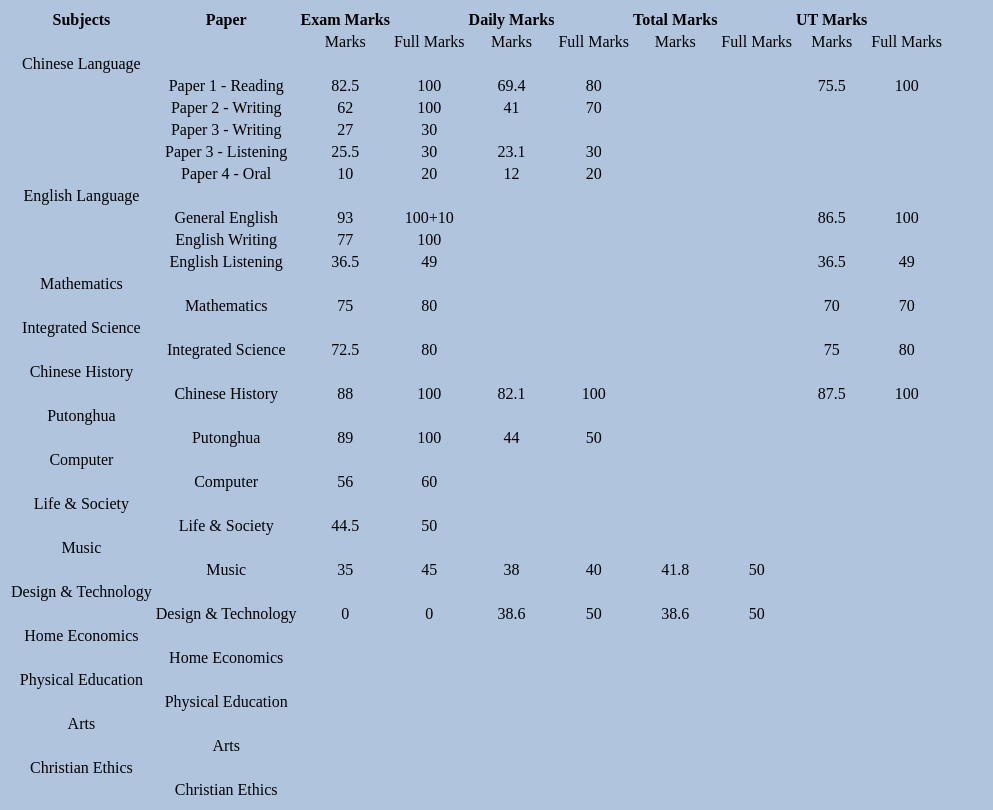
After one commit to guangyou2323/guangyou2323.github.io, a PHP site: page /exam/marks/excels/s1/firstterm.html in a window 1280 px wide. The commit adds this page. Shown: the whole page, without its empty margins (0-993 px from the left). Run offline with PHP 8.4, Linux system fonts and the light colour scheme.

Commit message:
first term exan

```diff
--- /dev/null
+++ b/exam/marks/excels/s1/firstterm.html
@@ -0,0 +1,450 @@
+<!DOCTYPE html>
+<html>
+    <head>
+        <meta charset="utf-8">
+        <link rel="stylesheet" href="/exam/marks/index.css" type="text/css">
+        <title>S1 First Term</title>
+    </head>
+    <body>
+        <div>
+            <table>
+                <thead>
+                    <tr>
+                        <th>Subjects</th>
+                        <th>Paper</th>
+                        <th>Exam Marks</th>
+                        <th></th>
+                        <th>Daily Marks</th>
+                        <th></th>
+                        <th>Total Marks</th>
+                        <th></th>
+                        <th>UT Marks</th>
+                        <th></th>
+                    </tr>
+                </thead>
+                <tbody>
+                    <tr>
+                        <td></td>
+                        <td></td>
+                        <td>Marks</td>
+                        <td>Full Marks</td>
+                        <td>Marks</td>
+                        <td>Full Marks</td>
+                        <td>Marks</td>
+                        <td>Full Marks</td>
+                        <td>Marks</td>
+                        <td>Full Marks</td>
+                    </tr>
+                    <tr>
+                        <td>Chinese Language</td>
+                        <td></td>
+                        <td></td>
+                        <td></td>
+                        <td></td>
+                        <td></td>
+                        <td></td>
+                        <td></td>
+                        <td></td>
+                        <td></td>
+                    </tr>
+                    <tr>
+                        <td></td>
+                        <td>Paper 1 - Reading</td>
+                        <td>82.5</td>
+                        <td>100</td>
+                        <td>69.4</td>
+                        <td>80</td>
+                        <td></td>
+                        <td></td>
+                        <td>75.5</td>
+                        <td>100</td>
+                    </tr>
+                    <tr>
+                        <td></td>
+                        <td>Paper 2 - Writing</td>
+                        <td>62</td>
+                        <td>100</td>
+                        <td>41</td>
+                        <td>70</td>
+                        <td></td>
+                        <td></td>
+                        <td></td>
+                        <td></td>
+                    </tr>
+                    <tr>
+                        <td></td>
+                        <td>Paper 3 - Writing</td>
+                        <td>27</td>
+                        <td>30</td>
+                        <td></td>
+                        <td></td>
+                        <td></td>
+                        <td></td>
+                        <td></td>
+                        <td></td>
+                    </tr>
+                    <tr>
+                        <td></td>
+                        <td>Paper 3 - Listening</td>
+                        <td>25.5</td>
+                        <td>30</td>
+                        <td>23.1</td>
+                        <td>30</td>
+                        <td></td>
+                        <td></td>
+                        <td></td>
+                        <td></td>
+                    </tr>
+                    <tr>
+                        <td></td>
+                        <td>Paper 4 - Oral</td>
+                        <td>10</td>
+                        <td>20</td>
+                        <td>12</td>
+                        <td>20</td>
+                        <td></td>
+                        <td></td>
+                        <td></td>
+                        <td></td>
+                    </tr>
+                    <tr>
+                        <td>English Language</td>
+                        <td></td>
+                        <td></td>
+                        <td></td>
+                        <td></td>
+                        <td></td>
+                        <td></td>
+                        <td></td>
+                        <td></td>
+                        <td></td>
+                    </tr>
+                    <tr>
+                        <td></td>
+                        <td>General English</td>
+                        <td>93</td>
+                        <td>100+10</td>
+                        <td></td>
+                        <td></td>
+                        <td></td>
+                        <td></td>
+                        <td>86.5</td>
+                        <td>100</td>
+                    </tr>
+                    <tr>
+                        <td></td>
+                        <td>English Writing</td>
+                        <td>77</td>
+                        <td>100</td>
+                        <td></td>
+                        <td></td>
+                        <td></td>
+                        <td></td>
+                        <td></td>
+                        <td></td>
+                    </tr>
+                    <tr>
+                        <td></td>
+                        <td>English Listening</td>
+                        <td>36.5</td>
+                        <td>49</td>
+                        <td></td>
+                        <td></td>
+                        <td></td>
+                        <td></td>
+                        <td>36.5</td>
+                        <td>49</td>
+                    </tr>
+                    <tr>
+                        <td>Mathematics</td>
+                        <td></td>
+                        <td></td>
+                        <td></td>
+                        <td></td>
+                        <td></td>
+                        <td></td>
+                        <td></td>
+                        <td></td>
+                        <td></td>
+                    </tr>
+                    <tr>
+                        <td></td>
+                        <td>Mathematics</td>
+                        <td>75</td>
+                        <td>80</td>
+                        <td></td>
+                        <td></td>
+                        <td></td>
+                        <td></td>
+                        <td>70</td>
+                        <td>70</td>
+                    </tr>
+                    <tr>
+                        <td>Integrated Science</td>
+                        <td></td>
+                        <td></td>
+                        <td></td>
+                        <td></td>
+                        <td></td>
+                        <td></td>
+                        <td></td>
+                        <td></td>
+                        <td></td>
+                    </tr>
+                    <tr>
+                        <td></td>
+                        <td>Integrated Science</td>
+                        <td>72.5</td>
+                        <td>80</td>
+                        <td></td>
+                        <td></td>
+                        <td></td>
+                        <td></td>
+                        <td>75</td>
+                        <td>80</td>
+                    </tr>
+                    <tr>
+                        <td>Chinese History</td>
+                        <td></td>
+                        <td></td>
+                        <td></td>
+                        <td></td>
+                        <td></td>
+                        <td></td>
+                        <td></td>
+                        <td></td>
+                        <td></td>
+                    </tr>
+                    <tr>
+                        <td></td>
+                        <td>Chinese History</td>
+                        <td>88</td>
+                        <td>100</td>
+                        <td>82.1</td>
+                        <td>100</td>
+                        <td></td>
+                        <td></td>
+                        <td>87.5</td>
+                        <td>100</td>
+                    </tr>
+                    <tr>
+                        <td>Putonghua</td>
+                        <td></td>
+                        <td></td>
+                        <td></td>
+                        <td></td>
+                        <td></td>
+                        <td></td>
+                        <td></td>
+                        <td></td>
+                        <td></td>
+                    </tr>
+                    <tr>
+                        <td></td>
+                        <td>Putonghua</td>
+                        <td>89</td>
+                        <td>100</td>
+                        <td>44</td>
+                        <td>50</td>
+                        <td></td>
+                        <td></td>
+                        <td></td>
+                        <td></td>
+                    </tr>
+                    <tr>
+                        <td>Computer</td>
+                        <td></td>
+                        <td></td>
+                        <td></td>
+                        <td></td>
+                        <td></td>
+                        <td></td>
+                        <td></td>
+                        <td></td>
+                        <td></td>
+                    </tr>
+                    <tr>
+                        <td></td>
+                        <td>Computer</td>
+                        <td>56</td>
+                        <td>60</td>
+                        <td></td>
+                        <td></td>
+                        <td></td>
+                        <td></td>
+                        <td></td>
+                        <td></td>
+                    </tr>
+                    <tr>
+                        <td>Life &amp; Society</td>
+                        <td></td>
+                        <td></td>
+                        <td></td>
+                        <td></td>
+                        <td></td>
+                        <td></td>
+                        <td></td>
+                        <td></td>
+                        <td></td>
+                    </tr>
+                    <tr>
+                        <td></td>
+                        <td>Life &amp; Society</td>
+                        <td>44.5</td>
+                        <td>50</td>
+                        <td></td>
+                        <td></td>
+                        <td></td>
+                        <td></td>
+                        <td></td>
+                        <td></td>
+                    </tr>
+                    <tr>
+                        <td>Music</td>
+                        <td></td>
+                        <td></td>
+                        <td></td>
+                        <td></td>
+                        <td></td>
+                        <td></td>
+                        <td></td>
+                        <td></td>
+                        <td></td>
+                    </tr>
+                    <tr>
+                        <td></td>
+                        <td>Music</td>
+                        <td>35</td>
+                        <td>45</td>
+                        <td>38</td>
+                        <td>40</td>
+                        <td>41.8</td>
+                        <td>50</td>
+                        <td></td>
+                        <td></td>
+                    </tr>
+                    <tr>
+                        <td>Design &amp; Technology</td>
+                        <td></td>
+                        <td></td>
+                        <td></td>
+                        <td></td>
+                        <td></td>
+                        <td></td>
+                        <td></td>
+                        <td></td>
+                        <td></td>
+                    </tr>
+                    <tr>
+                        <td></td>
+                        <td>Design &amp; Technology</td>
+                        <td>0</td>
+                        <td>0</td>
+                        <td>38.6</td>
+                        <td>50</td>
+                        <td>38.6</td>
+                        <td>50</td>
+                        <td></td>
+                        <td></td>
+                    </tr>
+                    <tr>
+                        <td>Home Economics</td>
+                        <td></td>
+                        <td></td>
+                        <td></td>
+                        <td></td>
+                        <td></td>
+                        <td></td>
+                        <td></td>
+                        <td></td>
+                        <td></td>
+                    </tr>
+                    <tr>
+                        <td></td>
+                        <td>Home Economics</td>
+                        <td></td>
+                        <td></td>
+                        <td></td>
+                        <td></td>
+                        <td></td>
+                        <td></td>
+                        <td></td>
+                        <td></td>
+                    </tr>
+                    <tr>
+                        <td>Physical Education</td>
+                        <td></td>
+                        <td></td>
+                        <td></td>
+                        <td></td>
+                        <td></td>
+                        <td></td>
+                        <td></td>
+                        <td></td>
+                        <td></td>
+                    </tr>
+                    <tr>
+                        <td></td>
+                        <td>Physical Education</td>
+                        <td></td>
+                        <td></td>
+                        <td></td>
+                        <td></td>
+                        <td></td>
+                        <td></td>
+                        <td></td>
+                        <td></td>
+                    </tr>
+                    <tr>
+                        <td>Arts</td>
+                        <td></td>
+                        <td></td>
+                        <td></td>
+                        <td></td>
+                        <td></td>
+                        <td></td>
+                        <td></td>
+                        <td></td>
+                        <td></td>
+                    </tr>
+                    <tr>
+                        <td></td>
+                        <td>Arts</td>
+                        <td></td>
+                        <td></td>
+                        <td></td>
+                        <td></td>
+                        <td></td>
+                        <td></td>
+                        <td></td>
+                        <td></td>
+                    </tr>
+                    <tr>
+                        <td>Christian Ethics</td>
+                        <td></td>
+                        <td></td>
+                        <td></td>
+                        <td></td>
+                        <td></td>
+                        <td></td>
+                        <td></td>
+                        <td></td>
+                        <td></td>
+                    </tr>
+                    <tr>
+                        <td></td>
+                        <td>Christian Ethics</td>
+                        <td></td>
+                        <td></td>
+                        <td></td>
+                        <td></td>
+                        <td></td>
+                        <td></td>
+                        <td></td>
+                        <td></td>
+                    </tr>
+                </tbody>
+            </table>
+        </div>
+    </body>
+</html>
--- a/exam/marks/index.css
+++ b/exam/marks/index.css
@@ -14,3 +14,14 @@
 body {
     background-color:#b0c4de;
 }
+
+div {
+    text-align: center;
+}
+
+a{
+    text-align: center;
+    color:cadetblue;
+    font-size: large;
+    font-weight: bolder;
+}
--- a/exam/marks/index.html
+++ b/exam/marks/index.html
@@ -7,7 +7,7 @@
     </head>
     <body>
         <h1>歡迎來到考試分數查詢系統</h1>
-        <p>last update: 23/1/2024</p>
+        <p>中一上學期</p>
         <a href="/img/1s.jpg">img 1</a>
     </body>
 </html>
```
